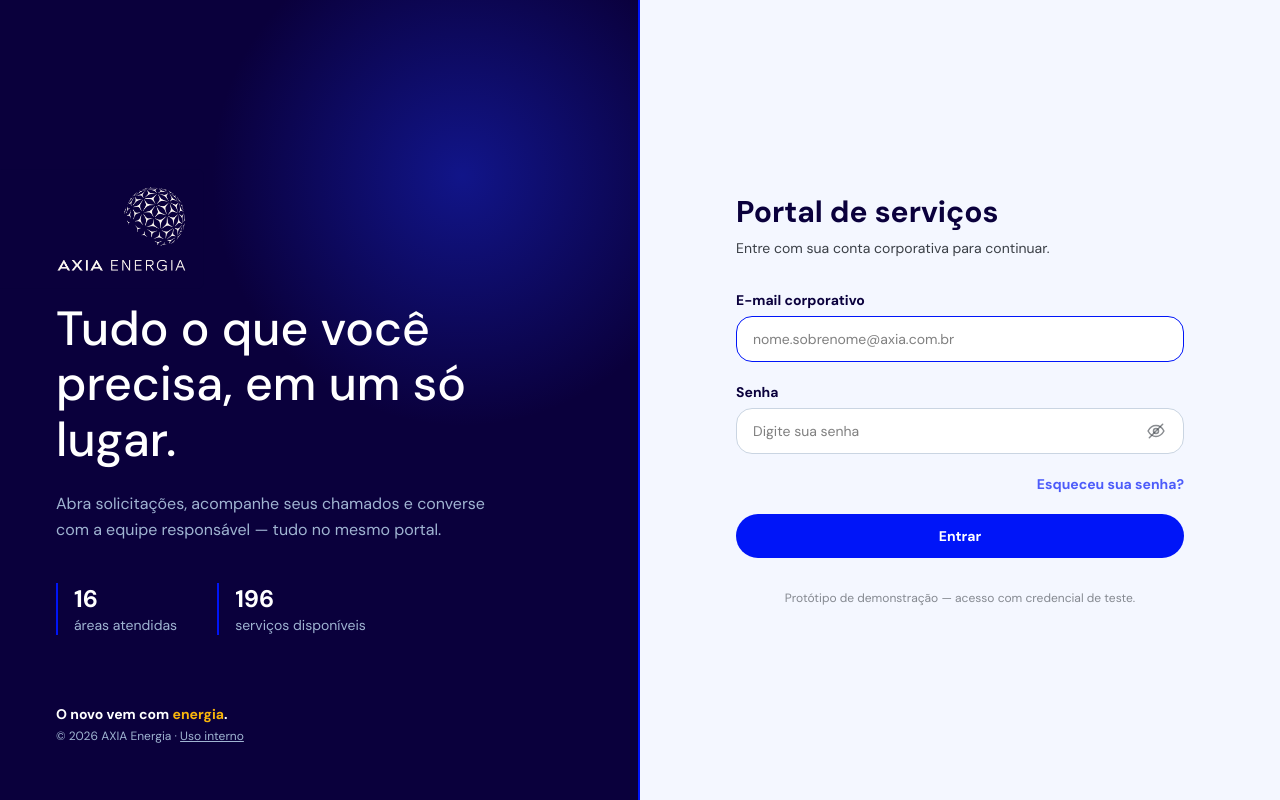
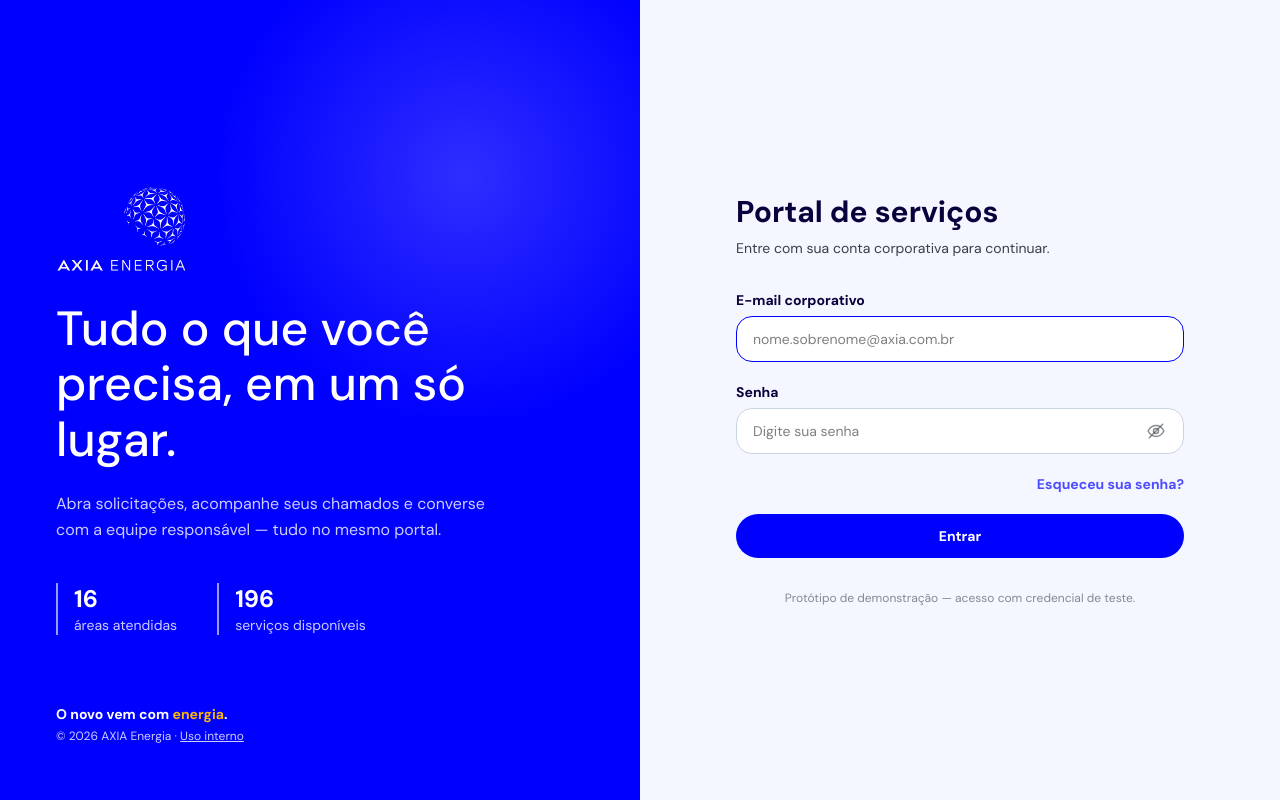
Before and after one commit to magno02/centraldeatendimento, a React (Vite) app: page / in a window 1280 px wide. Built offline with nearby package versions, Linux system fonts and the light colour scheme.

Commit message:
Ajuste nas cores tela de login

```diff
--- a/src/App.jsx
+++ b/src/App.jsx
@@ -23,6 +23,7 @@
   alternarFavorito,
   registrarRecente,
   contarPorStatus,
+  doUsuario,
   deveMostrarTopo,
   prazoPrevisto,
   formatarTamanho,
@@ -130,7 +131,10 @@
     setView({ tela: 'form', atividade })
   }
 
-  const listaNotificacoes = notificacoes(tickets)
+  // tudo que a tela mostra sai daqui; `tickets` (a lista inteira) só é usada para
+  // gravar e para numerar o protocolo, que precisa ser único entre todas as contas.
+  const meusTickets = doUsuario(tickets, usuario)
+  const listaNotificacoes = notificacoes(meusTickets)
 
   function abrirNotificacao(n) {
     setLidas((ls) => (ls.includes(n.id) ? ls : [...ls, n.id]))
@@ -158,6 +162,7 @@
       portfolio: atividade.portfolio.nome,
       solicitante: paraOutra ? f.get('Usuário') : usuario.nome,
       abertoPor: usuario.nome,
+      abertoPorEmail: usuario.email,
       responsavel: atendenteDe(novoProtocolo(tickets), ATENDENTES),
       anexos,
       status: 'Aberto',
@@ -197,8 +202,11 @@
   const resultados = buscar(ATIVIDADES, busca)
   const portfolio = PORTFOLIOS.find((p) => p.id === aba)
   const servicosVisiveis = filtrarServicos(portfolio.servicos, filtro)
+  // busca em meusTickets, não em tickets: assim um protocolo de outra conta na view
+  // (sessão trocada, link antigo) não abre a tela de detalhe.
   const ticketAtual =
-    view.tela === 'ticket' && tickets.find((t) => t.protocolo === view.protocolo)
+    view.tela === 'ticket' &&
+    meusTickets.find((t) => t.protocolo === view.protocolo)
 
   if (!usuario) return <Login onEntrar={entrar} />
 
@@ -224,7 +232,7 @@
         {view.tela === 'portal' && (
           <Indicadores
             usuario={usuario}
-            contagem={contarPorStatus(tickets)}
+            contagem={contarPorStatus(meusTickets)}
             onIndicador={(status) => setView({ tela: 'tickets', status })}
             onVerTodos={() => setView({ tela: 'tickets' })}
           />
@@ -430,7 +438,7 @@
 
         {view.tela === 'tickets' && (
           <MeusTickets
-            tickets={tickets}
+            tickets={meusTickets}
             statusInicial={view.status}
             onAbrir={(protocolo) => setView({ tela: 'ticket', protocolo })}
             onNova={irAoPortal}
--- a/src/Login.jsx
+++ b/src/Login.jsx
@@ -1,5 +1,5 @@
 import { useState } from 'react'
-import logo from './assets/AF_ELETROBRAS_PRIMARIA_LOGO_AXIA_ENERGIA_HORIZONTAL_AZUL_MARINHO_RGB.png'
+import logo from './assets/AF_ELETROBRAS_PRIMARIA_LOGO_AXIA_ENERGIA_HORIZONTAL_AZUL_RBG.png'
 import { validarLogin } from './lib'
 import { PORTFOLIOS, SERVICOS } from './catalogo'
 
@@ -19,16 +19,17 @@
   return (
     <div className="grid min-h-screen font-sans lg:grid-cols-2">
       {/* brilho radial no canto superior direito, como no protótipo */}
-      <aside className="relative hidden flex-col justify-center overflow-hidden border-r-2 border-axia-blue bg-axia-purple p-14 text-white lg:flex">
+      <aside className="relative hidden flex-col justify-center overflow-hidden bg-axia-blue p-14 text-white lg:flex">
+        {/* brilho branco: o azul-escuro original sumiria sobre o azul primário */}
         <div
           aria-hidden="true"
-          className="pointer-events-none absolute -right-24 -top-24 h-[34rem] w-[34rem] rounded-full bg-[radial-gradient(circle,rgba(23,38,200,0.55),transparent_65%)]"
+          className="pointer-events-none absolute -right-24 -top-24 h-[34rem] w-[34rem] rounded-full bg-[radial-gradient(circle,rgba(255,255,255,0.18),transparent_65%)]"
         />
 
         {/* bloco único, centrado na vertical e alinhado à esquerda */}
         <div className="relative flex flex-col items-start">
           {/* shrink-0 + object-contain: no flex-column a imagem era achatada na altura */}
-          {/* versão azul-marinho: o card do logo é a própria cor do painel e some.
+          {/* versão azul: o card do logo é a própria cor do painel e some.
               -ml-16 compensa a margem interna do PNG e alinha o texto do logo ao título */}
           <img
             src={logo}
@@ -39,19 +40,19 @@
           <h2 className="mt-2 max-w-lg text-5xl font-medium leading-[1.15]">
             Tudo o que você precisa, em um só lugar.
           </h2>
-          <p className="mt-6 max-w-md leading-relaxed text-axia-sky">
+          <p className="mt-6 max-w-md leading-relaxed text-white/80">
             Abra solicitações, acompanhe seus chamados e converse com a equipe
             responsável — tudo no mesmo portal.
           </p>
 
           <dl className="mt-10 flex gap-10">
-            <div className="border-l-2 border-axia-blue pl-4">
+            <div className="border-l-2 border-white/60 pl-4">
               <dt className="text-2xl font-bold">{PORTFOLIOS.length}</dt>
-              <dd className="text-sm text-axia-sky">áreas atendidas</dd>
+              <dd className="text-sm text-white/80">áreas atendidas</dd>
             </div>
-            <div className="border-l-2 border-axia-blue pl-4">
+            <div className="border-l-2 border-white/60 pl-4">
               <dt className="text-2xl font-bold">{SERVICOS.length}</dt>
-              <dd className="text-sm text-axia-sky">serviços disponíveis</dd>
+              <dd className="text-sm text-white/80">serviços disponíveis</dd>
             </div>
           </dl>
         </div>
@@ -60,7 +61,7 @@
           <p className="text-sm font-bold">
             O novo vem com <span className="text-axia-amarelo">energia</span>.
           </p>
-          <p className="mt-1 text-xs text-axia-sky">
+          <p className="mt-1 text-xs text-white/80">
             © {new Date().getFullYear()} AXIA Energia ·{' '}
             <span className="underline">Uso interno</span>
           </p>
--- a/src/index.css
+++ b/src/index.css
@@ -5,8 +5,9 @@
 @theme {
   --font-sans: 'DM Sans', ui-sans-serif, system-ui, sans-serif;
 
-  --color-axia-blue: #0015f8;
-  --color-axia-blue-soft: #4d5cfa; /* primária clareada: links de navegação */
+  /* azul primário do manual da marca — é a mesma chapada dos PNGs do logo */
+  --color-axia-blue: #0000ff;
+  --color-axia-blue-soft: #4d4dff; /* primária clareada (30% branco): links de navegação */
   --color-axia-blue1: #1726c8;
   --color-axia-blue2: #0f1a8d;
   --color-axia-purple: #0a003c;
--- a/src/lib.check.js
+++ b/src/lib.check.js
@@ -15,6 +15,7 @@
   alternarFavorito,
   registrarRecente,
   contarPorStatus,
+  doUsuario,
   deveMostrarTopo,
   prazoPrevisto,
   formatarTamanho,
@@ -242,6 +243,23 @@
 assert.ok(STATUS_PAINEL.every((s) => STATUS.includes(s)))
 assert.ok(!STATUS_PAINEL.includes('Aberto'))
 
+// visibilidade: cada conta vê só o que abriu
+const [joao, valeria] = CONTAS
+const doJoao = { protocolo: 'A', abertoPor: joao.nome, abertoPorEmail: joao.email }
+const daValeria = {
+  protocolo: 'B',
+  abertoPor: valeria.nome,
+  abertoPorEmail: valeria.email,
+}
+const antigo = { protocolo: 'C', abertoPor: joao.nome } // gravado antes das contas
+const todos = [doJoao, daValeria, antigo]
+
+assert.deepEqual(doUsuario(todos, joao), [doJoao, antigo]) // e-mail + reserva pelo nome
+assert.deepEqual(doUsuario(todos, valeria), [daValeria])
+assert.deepEqual(doUsuario(todos, null), []) // sem sessão, nada vaza
+// homônimo com e-mail diferente não herda o ticket de quem tem e-mail gravado
+assert.deepEqual(doUsuario([doJoao], { ...joao, email: 'outro@axia.com.br' }), [])
+
 // interações e cancelamento
 const t0 = { protocolo: 'TK-2026-00001', status: 'Aberto', interacoes: [] }
 const t1 = comInteracao(t0, 'Atendente', 'Em análise.')
--- a/src/lib.js
+++ b/src/lib.js
@@ -120,6 +120,20 @@
     sugestoes: achados,
   }
 }
+
+// Visibilidade: cada pessoa enxerga só o que ela mesma abriu. O e-mail é o critério,
+// por ser único — dois cadastros podem repetir o nome. Tickets gravados antes das
+// contas não têm e-mail, então caem no nome como reserva.
+// ponytail: filtro no cliente, todos os tickets continuam no localStorage do navegador.
+// Não é controle de acesso — quando houver backend, quem filtra é a API.
+export const doUsuario = (tickets, usuario) =>
+  usuario
+    ? tickets.filter((t) =>
+        t.abertoPorEmail
+          ? t.abertoPorEmail === usuario.email
+          : t.abertoPor === usuario.nome
+      )
+    : []
 
 export function contarPorStatus(tickets) {
   return Object.fromEntries(
@@ -285,6 +299,22 @@
     estado: 'Pernambuco',
     area: 'Tecnologia da Informação',
   },
+  {
+    email: 'livia@axia.com.br',
+    senha: 'axia@2026',
+    nome: 'Lívia',
+    empresa: 'AXIA Energia',
+    estado: 'Pernambuco',
+    area: 'Tecnologia da Informação',
+  },
+  {
+    email: 'gestao@axia.com.br',
+    senha: 'axia@2026',
+    nome: 'Gestão',
+    empresa: 'AXIA Energia',
+    estado: 'Pernambuco',
+    area: 'Tecnologia da Informação',
+  },
 ]
 
 // Devolve a conta (para virar a sessão) ou null — o e-mail ignora caixa e espaços.
```
